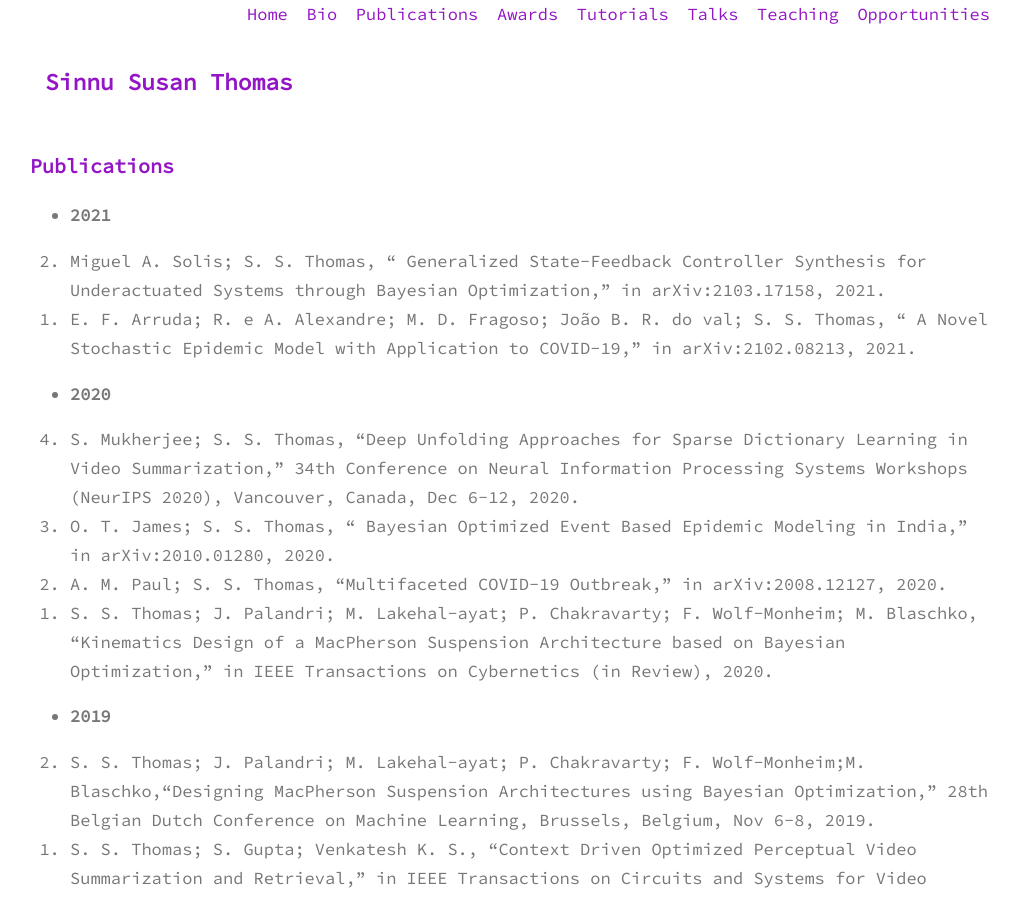
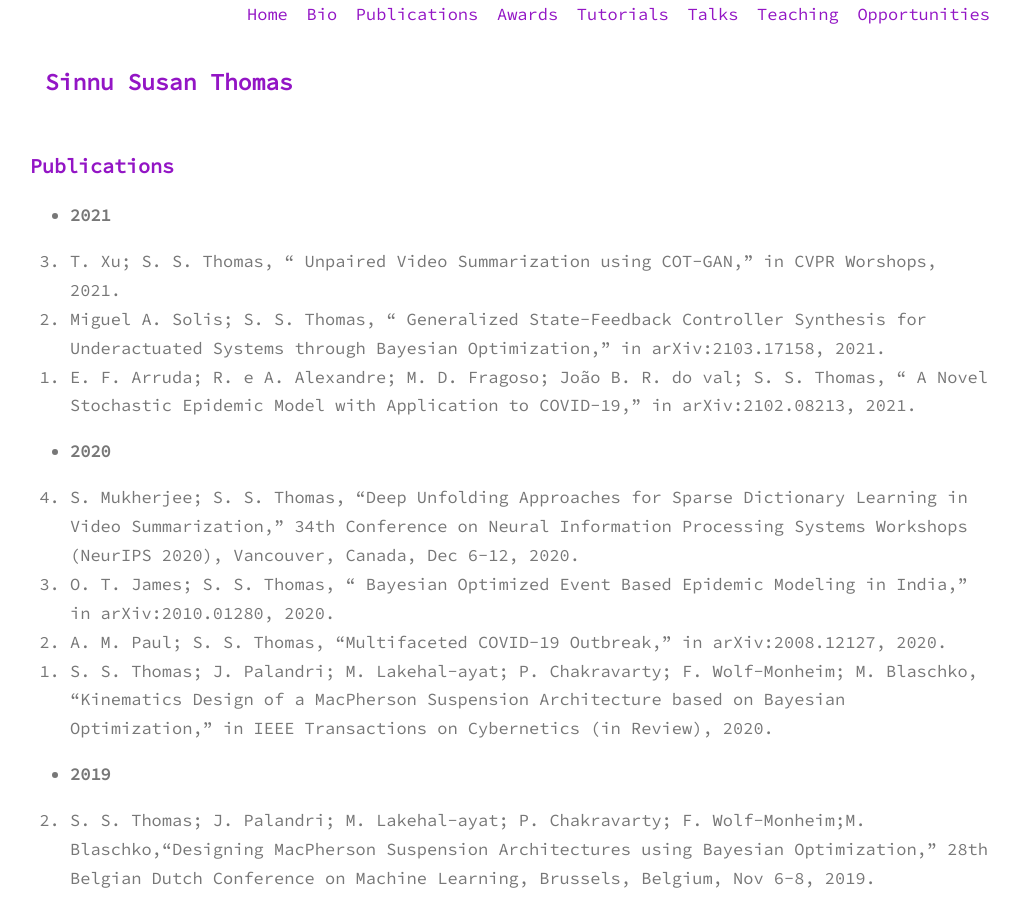
Before and after one commit to sinnuthomas/sinnuthomas.github.io, a Jekyll site: the page built from publications.md, in a window 1280 px wide and 900 px high. Shown: the whole window, without its empty margins (130-1150 px from the left). Built offline with Jekyll 4.4.1, drawn with Linux system fonts in a browser that asks for light colours.

Commit message:
Update publications.md

```diff
--- a/publications.md
+++ b/publications.md
@@ -6,6 +6,7 @@ permalink: /publications/
 
 * **2021**
 <ol reversed>
+  <li>T. Xu; S. S. Thomas, “ Unpaired Video Summarization using COT-GAN,” in CVPR Worshops, 2021. </li>
   <li>Miguel A. Solis; S. S. Thomas, “ Generalized State-Feedback Controller Synthesis for Underactuated Systems through Bayesian Optimization,” in arXiv:2103.17158, 2021. </li>
   <li>E. F. Arruda; R. e A. Alexandre; M. D. Fragoso; João B. R. do val; S. S. Thomas, “ A Novel Stochastic Epidemic Model with Application to COVID-19,” in arXiv:2102.08213, 2021. </li>
 </ol>
```
